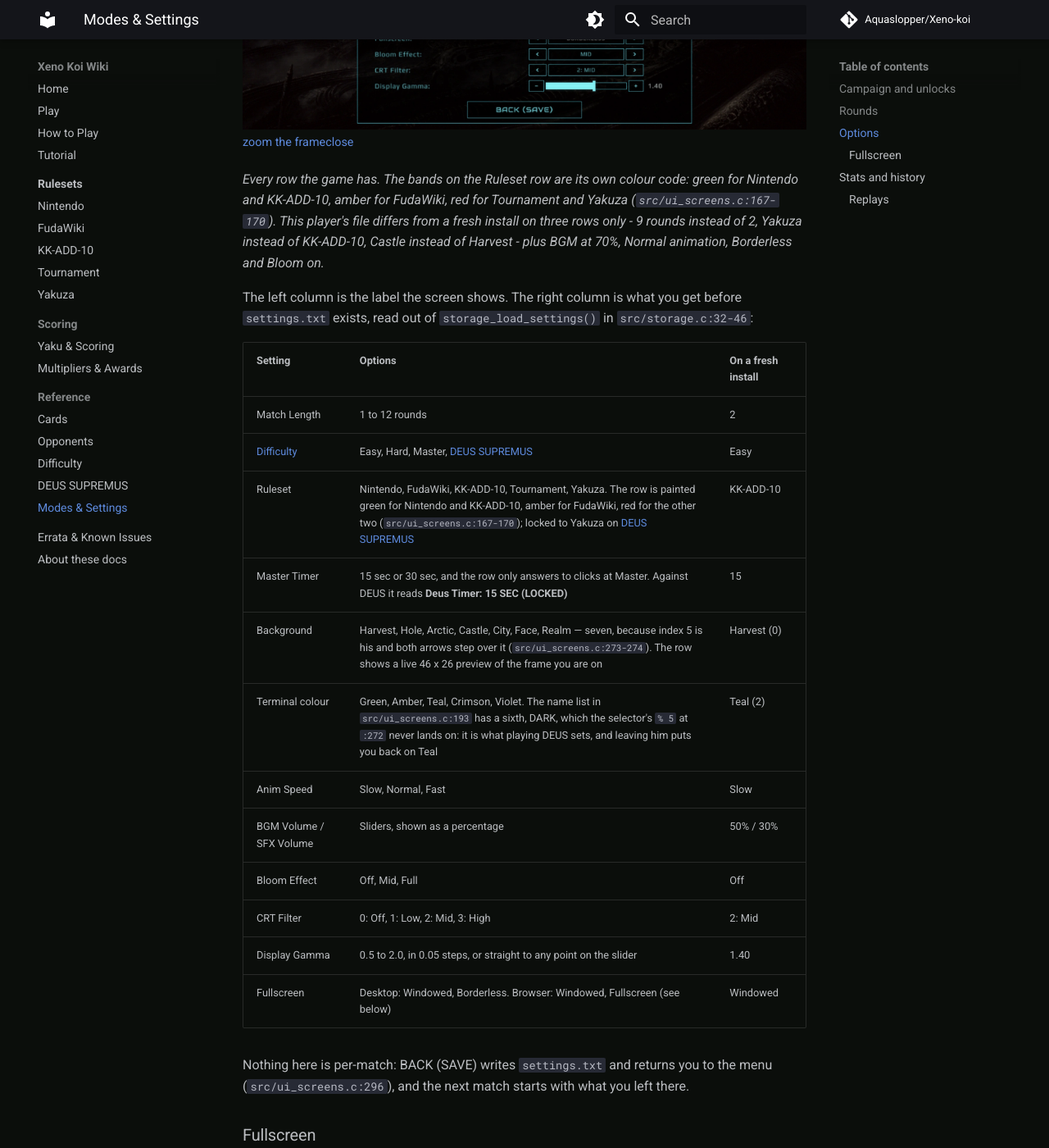
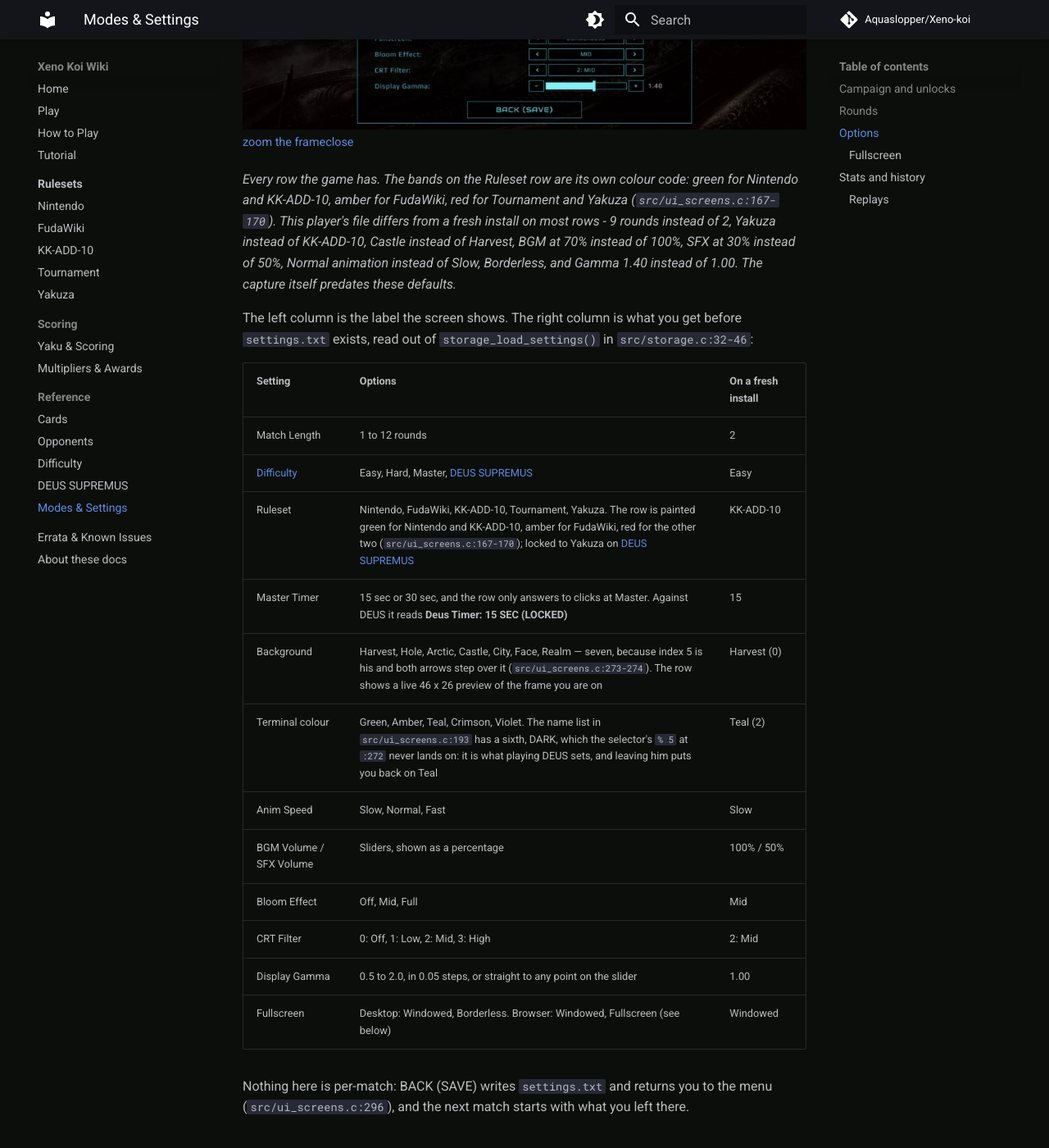
Before and after one commit to Aquaslopper/Xeno-koi, an MkDocs documentation site: the page built from docs/reference/modes.md, in a window 1280 px wide and 1400 px high, scrolled down 1632 px. Shown: the whole window at 82% size. Built offline with MkDocs 1.6.1 and Material for MkDocs 9.7.7, drawn with Linux system fonts in a browser that asks for light colours; comment, search, counter and statistics services are not loaded.

Commit message:
Update Options defaults table to the v16 audio and visual defaults
storage_load_settings() now starts at BGM 100% / SFX 50%, Bloom MID and
Gamma 1.00, but reference/modes.md still listed the old 50% / 30%, Off
and 1.40 values, and the note under the screenshot still implied a fresh
install matched them.

Co-authored-by: arena-agent <297053741+arena-agent@users.noreply.github.com>

```diff
--- a/docs/reference/modes.md
+++ b/docs/reference/modes.md
@@ -30,7 +30,7 @@
 
 <div class="figure-zoom" id="options-live"><div class="figure-zoom-scroll"><img src="../../assets/screenshots/options.webp" width="1920" height="1080" loading="lazy" alt="The System Configuration screen: Match Length at 9 Rounds, Ruleset YAKUZA on a red band, Difficulty EASY, Master Timer marked MASTER ONLY, then Terminal Color TEAL, Background 3: Castle with a small preview, Anim Speed at NORMAL, two volume sliders at 70% and 30%, Fullscreen BORDERLESS, Bloom MID, CRT Filter 2: MID, Display Gamma 1.40, and BACK (SAVE) at the bottom."></div><a class="figure-zoom-btn" href="#options-live">zoom the frame</a><a class="figure-zoom-btn" href="#">close</a></div>
 
-*Every row the game has. The bands on the Ruleset row are its own colour code: green for Nintendo and KK-ADD-10, amber for FudaWiki, red for Tournament and Yakuza (`src/ui_screens.c:167-170`). This player's file differs from a fresh install on three rows only - 9 rounds instead of 2, Yakuza instead of KK-ADD-10, Castle instead of Harvest - plus BGM at 70%, Normal animation, Borderless and Bloom on.*
+*Every row the game has. The bands on the Ruleset row are its own colour code: green for Nintendo and KK-ADD-10, amber for FudaWiki, red for Tournament and Yakuza (`src/ui_screens.c:167-170`). This player's file differs from a fresh install on most rows - 9 rounds instead of 2, Yakuza instead of KK-ADD-10, Castle instead of Harvest, BGM at 70% instead of 100%, SFX at 30% instead of 50%, Normal animation instead of Slow, Borderless, and Gamma 1.40 instead of 1.00. The capture itself predates these defaults.*
 
 The left column is the label the screen shows. The right column is what you get before `settings.txt`
 exists, read out of `storage_load_settings()` in `src/storage.c:32-46`:
@@ -44,10 +44,10 @@
 | Background | Harvest, Hole, Arctic, Castle, City, Face, Realm — seven, because index 5 is his and both arrows step over it (`src/ui_screens.c:273-274`). The row shows a live 46 x 26 preview of the frame you are on | Harvest (0) |
 | Terminal colour | Green, Amber, Teal, Crimson, Violet. The name list in `src/ui_screens.c:193` has a sixth, DARK, which the selector's `% 5` at `:272` never lands on: it is what playing DEUS sets, and leaving him puts you back on Teal | Teal (2) |
 | Anim Speed | Slow, Normal, Fast | Slow |
-| BGM Volume / SFX Volume | Sliders, shown as a percentage | 50% / 30% |
-| Bloom Effect | Off, Mid, Full | Off |
+| BGM Volume / SFX Volume | Sliders, shown as a percentage | 100% / 50% |
+| Bloom Effect | Off, Mid, Full | Mid |
 | CRT Filter | 0: Off, 1: Low, 2: Mid, 3: High | 2: Mid |
-| Display Gamma | 0.5 to 2.0, in 0.05 steps, or straight to any point on the slider | 1.40 |
+| Display Gamma | 0.5 to 2.0, in 0.05 steps, or straight to any point on the slider | 1.00 |
 | Fullscreen | Desktop: Windowed, Borderless. Browser: Windowed, Fullscreen (see below) | Windowed |
 
 Nothing here is per-match: BACK (SAVE) writes `settings.txt` and returns you to the menu
```
